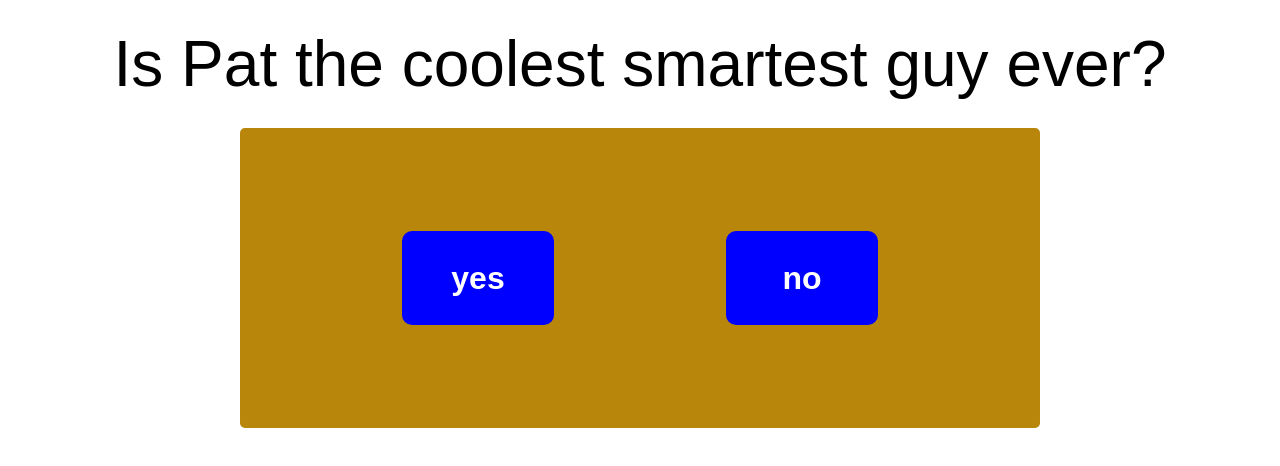
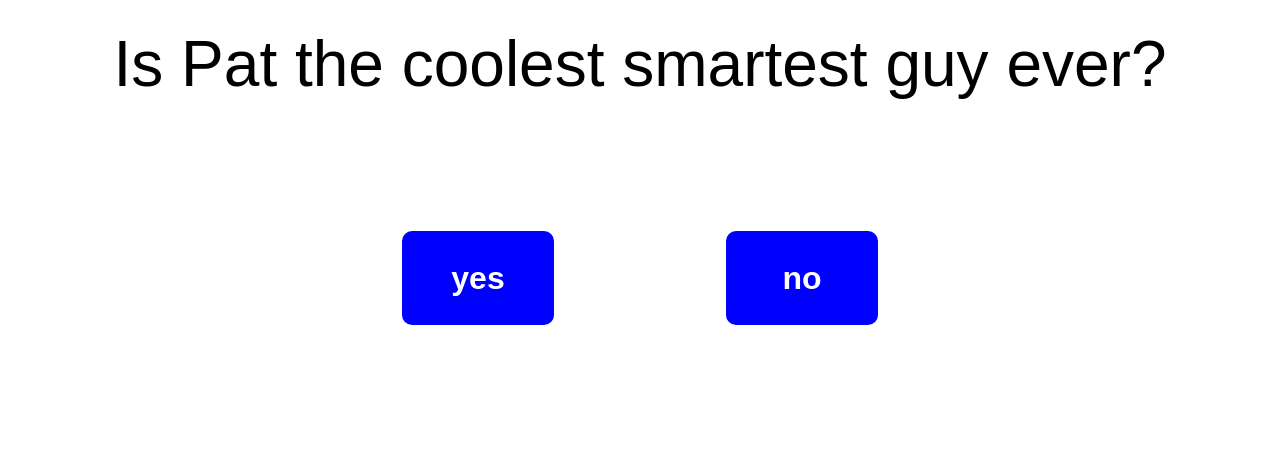
Before and after one commit to PatDownie/grid-practice, a plain HTML site: page index.html in a window 1280 px wide. Drawn offline with Linux system fonts and the light colour scheme.

Commit message:
removed ugly background

```diff
--- a/styles.css
+++ b/styles.css
@@ -24,7 +24,7 @@ h1 {
   height: 300px;
   max-width: 800px;
   margin: 0 auto;
-  background-color: darkgoldenrod;
+  /* background-color: darkgoldenrod; */
   border-radius: 5px;
   display: grid;
   grid-template-columns: repeat(5, 1fr);
```
